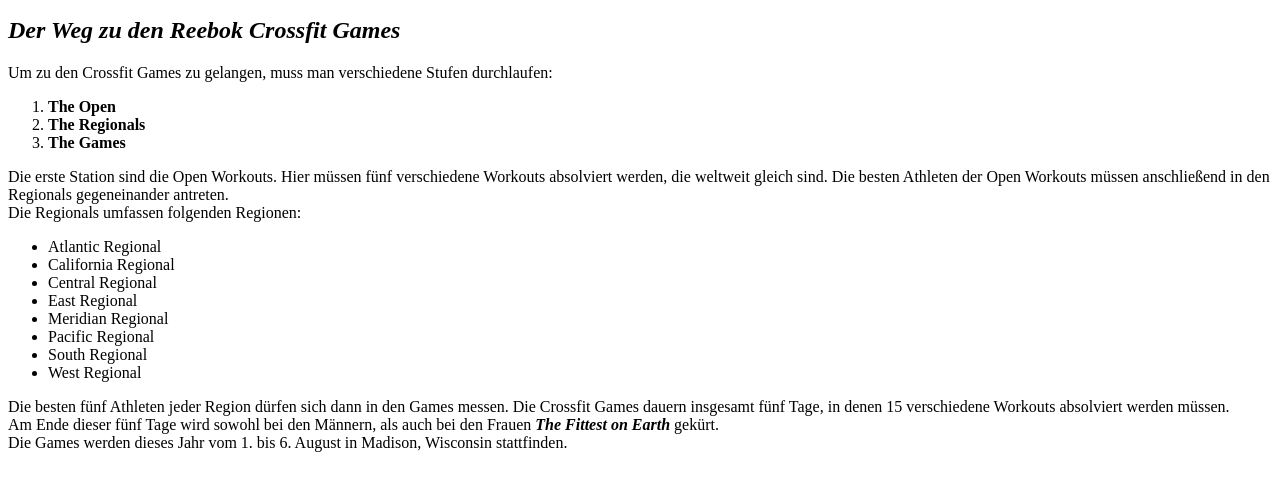
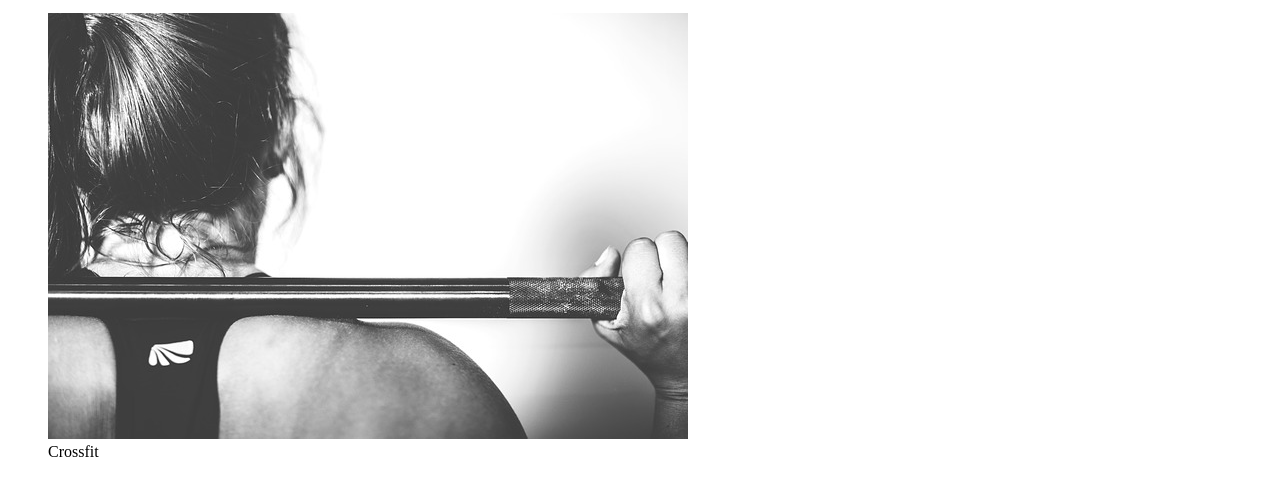
Before and after one commit to BuFabia/BuFabia.github.io, a plain HTML site: page index.html in a window 1280 px wide. Shown: the part 457-935 px from the top of the page. Drawn offline with Linux system fonts and the light colour scheme.

Commit message:
Bild hinzugefügt
Signed-off-by: Fabia Buchner <Fabia.Buchner@student.uibk.ac.at>

```diff
--- a/index.html
+++ b/index.html
@@ -12,6 +12,13 @@
    <a href="https://image.boxrox.com/2015/08/Katrin-Tanja-CrossFit-Games.png" target="_blank"><img src="https://image.boxrox.com/2015/08/Katrin-Tanja-CrossFit-Games.png" alt="Katrin Tanja Davidsdottir"/></a>
    <figcaption>
     Katrin Tanja Davidsdottir bei den Reebok Crossfit Games 2016
+   </figcaption>
+   </figure>
+
+   <figure>
+   <img src="crossfit-534615_640.jpg" alt="Crossfit">
+   <figcaption>
+   Crossfit
    </figcaption>
    </figure>
 
```
Also changed, not shown: crossfit-534615_640.jpg (added).
